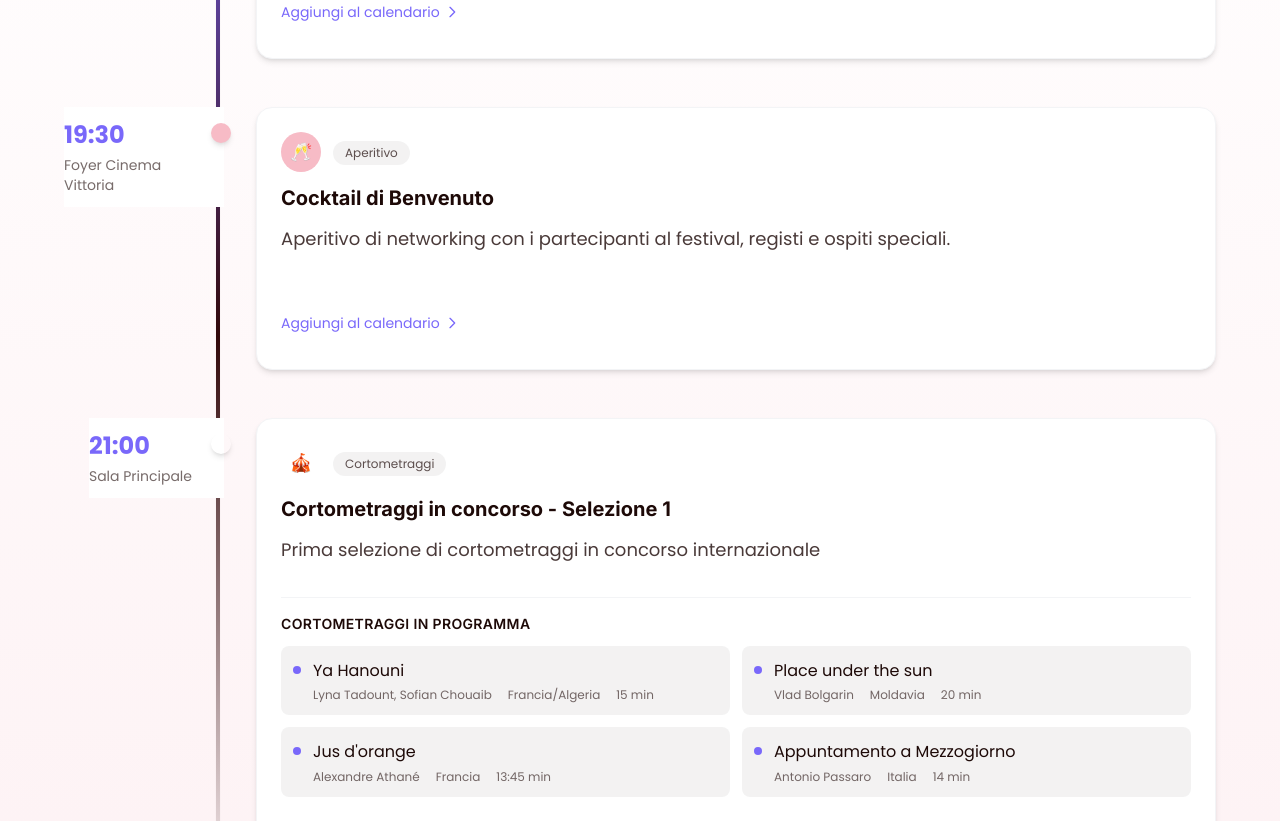
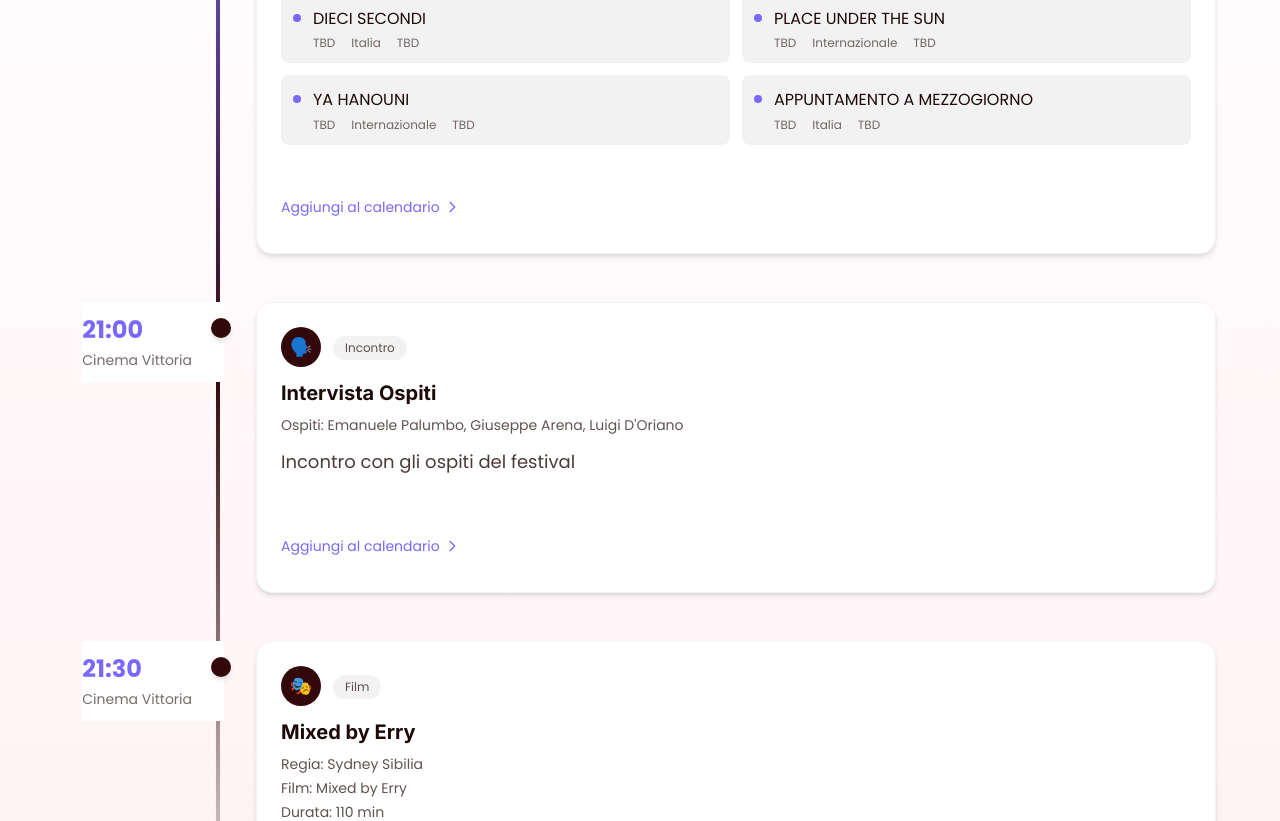
Before and after one commit to paskferrari/movieboli, a Next.js app: page /programma in a window 1280 px wide. Shown: the part 1159-1980 px from the top of the page. Built offline with nearby package versions, Linux system fonts and the light colour scheme.

Commit message:
Aggiorna programma festival 2025 con nuovi orari e ospiti

```diff
--- a/pages/programma.jsx
+++ b/pages/programma.jsx
@@ -19,125 +19,112 @@ const Programma = () => {
   const programmaData = {
     "Giovedì 22 Agosto": [
       {
-        orario: "18:00",
-        titolo: "Cerimonia di Apertura",
-        tipo: "apertura",
-        categoria: "evento",
+        orario: "20:00",
+        titolo: "Proiezione Cortometraggi",
+        tipo: "cortometraggi",
+        categoria: "proiezione",
         luogo: "Cinema Vittoria",
-        descrizione: "Cerimonia di apertura ufficiale del MOVIEBOLI Film Festival 2025 con la partecipazione delle autorità locali e ospiti speciali."
-      },
-      {
-        orario: "19:30",
-        titolo: "Cocktail di Benvenuto",
-        tipo: "aperitivo",
-        categoria: "evento",
-        luogo: "Foyer Cinema Vittoria",
-        descrizione: "Aperitivo di networking con i partecipanti al festival, registi e ospiti speciali."
+        descrizione: "Proiezione di cortometraggi con interviste ai registi (5 minuti ciascuna)",
+        cortometraggi: [
+          { titolo: "DIECI SECONDI", regista: "TBD", paese: "Italia", durata: "TBD" },
+          { titolo: "PLACE UNDER THE SUN", regista: "TBD", paese: "Internazionale", durata: "TBD" },
+          { titolo: "YA HANOUNI", regista: "TBD", paese: "Internazionale", durata: "TBD" },
+          { titolo: "APPUNTAMENTO A MEZZOGIORNO", regista: "TBD", paese: "Italia", durata: "TBD" }
+        ]
       },
       {
         orario: "21:00",
-        titolo: "Cortometraggi in concorso - Selezione 1",
-        tipo: "cortometraggi",
+        titolo: "Intervista Ospiti",
+        tipo: "incontro",
+        categoria: "formazione",
+        luogo: "Cinema Vittoria",
+        relatori: ["Emanuele Palumbo", "Giuseppe Arena", "Luigi D'Oriano"],
+        descrizione: "Incontro con gli ospiti del festival"
+      },
+      {
+        orario: "21:30",
+        titolo: "Mixed by Erry",
+        tipo: "film",
         categoria: "proiezione",
-        luogo: "Sala Principale",
-        descrizione: "Prima selezione di cortometraggi in concorso internazionale",
-        cortometraggi: [
-          { titolo: "Ya Hanouni", regista: "Lyna Tadount, Sofian Chouaib", paese: "Francia/Algeria", durata: "15 min" },
-          { titolo: "Place under the sun", regista: "Vlad Bolgarin", paese: "Moldavia", durata: "20 min" },
-          { titolo: "Jus d'orange", regista: "Alexandre Athané", paese: "Francia", durata: "13:45 min" },
-          { titolo: "Appuntamento a Mezzogiorno", regista: "Antonio Passaro", paese: "Italia", durata: "14 min" }
-        ]
+        luogo: "Cinema Vittoria",
+        regista: "Sydney Sibilia",
+        film: "Mixed by Erry",
+        durata: "110 min",
+        descrizione: "Proiezione del film di Sydney Sibilia"
       }
     ],
     "Venerdì 23 Agosto": [
       {
-        orario: "10:00",
-        titolo: "Masterclass: La Direzione della Fotografia",
-        tipo: "masterclass",
-        categoria: "formazione",
-        luogo: "Sala Workshop",
-        relatore: "Daria D'Antonio",
-        descrizione: "Masterclass con la pluripremiata direttrice della fotografia Daria D'Antonio sui segreti dell'illuminazione cinematografica."
-      },
-      {
-        orario: "15:00",
-        titolo: "Workshop: Sceneggiatura Innovativa",
-        tipo: "workshop",
-        categoria: "formazione",
-        luogo: "Sala Workshop",
-        relatore: "Francesca Archibugi",
-        descrizione: "Workshop pratico sulla scrittura di sceneggiature non convenzionali e strutture narrative innovative."
-      },
-      {
-        orario: "18:30",
-        titolo: "Panel: Il Futuro del Cinema Indipendente",
-        tipo: "talk",
-        categoria: "formazione",
+        orario: "20:00",
+        titolo: "Proiezione Cortometraggi",
+        tipo: "cortometraggi",
+        categoria: "proiezione",
         luogo: "Cinema Vittoria",
-        relatori: ["Paolo Sorrentino", "Alice Rohrwacher", "Jonas Carpignano"],
-        descrizione: "Discussione con registi di fama internazionale sulle sfide e le opportunità del cinema indipendente nell'era digitale."
+        descrizione: "Proiezione di cortometraggi con interviste ai registi (5 minuti ciascuna)",
+        cortometraggi: [
+          { titolo: "JUS D'ORANGE", regista: "TBD", paese: "Internazionale", durata: "TBD" },
+          { titolo: "SHARING IS CARING", regista: "TBD", paese: "Internazionale", durata: "TBD" },
+          { titolo: "FATHER'S LETTERS", regista: "TBD", paese: "Internazionale", durata: "TBD" },
+          { titolo: "ROCK TENSIONS", regista: "TBD", paese: "Internazionale", durata: "TBD" }
+        ]
       },
       {
         orario: "21:00",
-        titolo: "Cortometraggi in concorso - Selezione 2",
-        tipo: "cortometraggi",
+        titolo: "Intervista con Mario Martone",
+        tipo: "incontro",
+        categoria: "formazione",
+        luogo: "Cinema Vittoria",
+        ospite: "Mario Martone",
+        descrizione: "Incontro esclusivo con il regista Mario Martone"
+      },
+      {
+        orario: "21:30",
+        titolo: "Fuori",
+        tipo: "film",
         categoria: "proiezione",
-        luogo: "Sala Principale",
-        descrizione: "Seconda selezione di cortometraggi in concorso internazionale",
-        cortometraggi: [
-          { titolo: "Dieci Secondi", regista: "Alexey Evstigneev", paese: "Russia", durata: "12:10 min" },
-          { titolo: "Sharing is Caring", regista: "TBD", paese: "Internazionale", durata: "15 min" },
-          { titolo: "The Rock Tensions", regista: "TBD", paese: "Internazionale", durata: "18 min" },
-          { titolo: "Fathers Letters", regista: "TBD", paese: "Internazionale", durata: "16 min" }
-        ]
+        luogo: "Cinema Vittoria",
+        regista: "Mario Martone",
+        film: "Fuori",
+        durata: "110 min",
+        descrizione: "Proiezione del film di Mario Martone"
       }
     ],
     "Sabato 24 Agosto": [
       {
-        orario: "11:00",
-        titolo: "Focus: Cinema Mediterraneo",
-        tipo: "panel",
-        categoria: "formazione",
-        luogo: "Cinema Vittoria",
-        relatori: ["Nadine Labaki", "Ferzan Özpetek", "Fatih Akin"],
-        descrizione: "Panel dedicato alle nuove voci del cinema mediterraneo e alle tematiche sociali emergenti."
-      },
-      {
-        orario: "15:00",
-        titolo: "Tavola Rotonda: Cinema e Sostenibilità",
-        tipo: "talk",
-        categoria: "formazione",
-        luogo: "Cinema Vittoria",
-        relatori: ["Emma Watson", "Leonardo DiCaprio", "Valeria Golino"],
-        descrizione: "Discussione sul ruolo del cinema nella sensibilizzazione alle tematiche ambientali e le pratiche sostenibili nell'industria cinematografica."
-      },
-      {
-        orario: "18:00",
-        titolo: "Cerimonia di Premiazione",
+        orario: "20:15",
+        titolo: "Premiazione Cortometraggi Vincitori",
         tipo: "premiazione",
         categoria: "evento",
         luogo: "Cinema Vittoria",
-        descrizione: "Cerimonia di chiusura con assegnazione dei premi ai migliori cortometraggi e riconoscimenti speciali."
+        descrizione: "Cerimonia di premiazione dei cortometraggi vincitori del festival"
       },
       {
-        orario: "20:30",
-        titolo: "Film di Chiusura",
+        orario: "21:00",
+        titolo: "Intervista con Alessandro Rak",
+        tipo: "incontro",
+        categoria: "formazione",
+        luogo: "Cinema Vittoria",
+        ospite: "Alessandro Rak",
+        descrizione: "Incontro esclusivo con il regista e animatore Alessandro Rak"
+      },
+      {
+        orario: "21:30",
+        titolo: "Momento di Musica dal Vivo",
+        tipo: "evento",
+        categoria: "evento",
+        luogo: "Cinema Vittoria",
+        descrizione: "Momento musicale per celebrare le colonne sonore cinematografiche"
+      },
+      {
+        orario: "21:45",
+        titolo: "L'Arte della Felicità",
         tipo: "film",
         categoria: "proiezione",
-        anno: "2025",
-        regista: "Nanni Moretti",
-        film: "Il Tempo Ritrovato",
         luogo: "Cinema Vittoria",
-        durata: "127 min",
-        descrizione: "Proiezione del film di chiusura del festival, seguito da un incontro con il regista Nanni Moretti."
-      },
-      {
-        orario: "23:00",
-        titolo: "Festa di Chiusura",
-        tipo: "festa",
-        categoria: "evento",
-        luogo: "Foyer Cinema Vittoria",
-        descrizione: "Festa di chiusura del festival con musica dal vivo e celebrazione del cinema indipendente."
+        regista: "Alessandro Rak",
+        film: "L'Arte della Felicità",
+        durata: "105 min",
+        descrizione: "Proiezione del film di Alessandro Rak"
       }
     ]
   }
--- a/public/json-folders/film_unificati.json
+++ b/public/json-folders/film_unificati.json
@@ -32,9 +32,9 @@
     "regista": "Vlad Bolgarin",
     "durata": "20:00 minuti",
     "anno": "",
-    "trailer":"",
+    "trailer":"https://youtube.com/shorts/9jyX-kO4-zk?feature=share",
     "bio":"Regista e produttore cinematografico della Repubblica di Moldavia. Ha studiato regia alla Accademia di Musica, Teatro e Belle Arti di Chisinau. È a capo di VOLT Cinematography – studio di produzione e post-produzione cinematografica. È conosciuto per i cortometraggi SIGH e Place under the Sun (Shanghai IFF, Sarajevo FF, Busan ISFF, Animayo); e per la serie moldavo-americana 'Lost in Moldova' (LA Shorts, Seriencamp, Berlin Webfest). Attualmente lavora allo sviluppo di diversi cortometraggi e del suo lungometraggio d'esordio.",
-    "sbloccato": false
+    "sbloccato": true
   },
   {
     "titolo": "Father's Letters\n",
```
Also changed, not shown: 1 other file (tests, documents, lock files or other folders).
